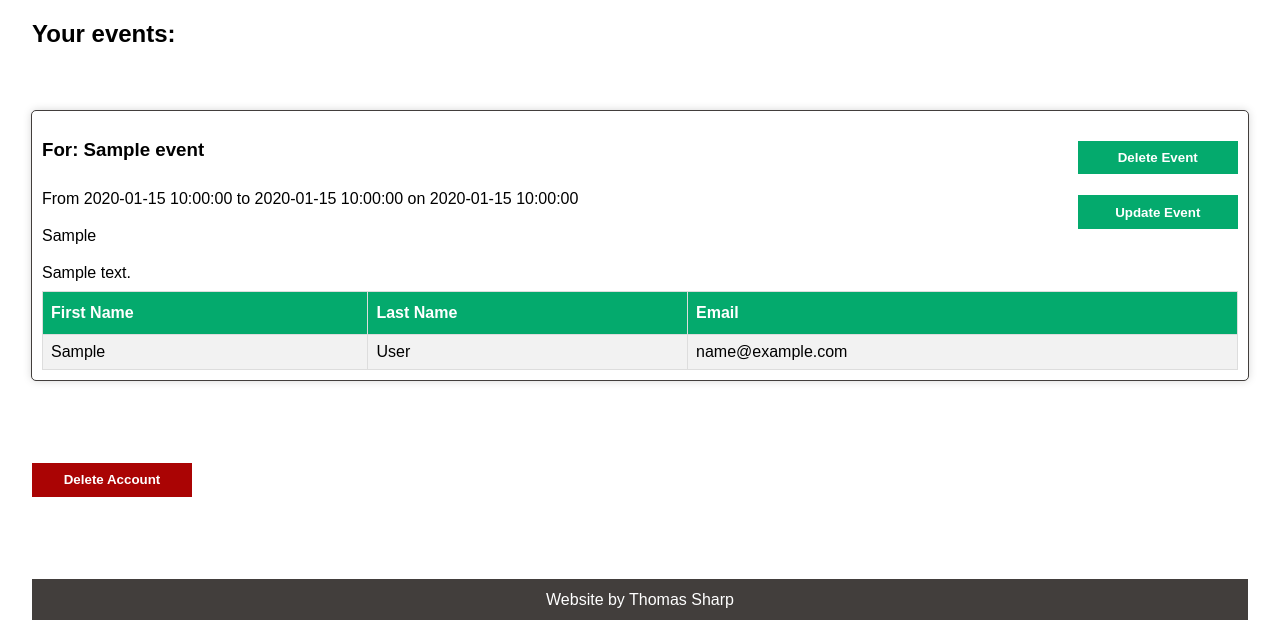
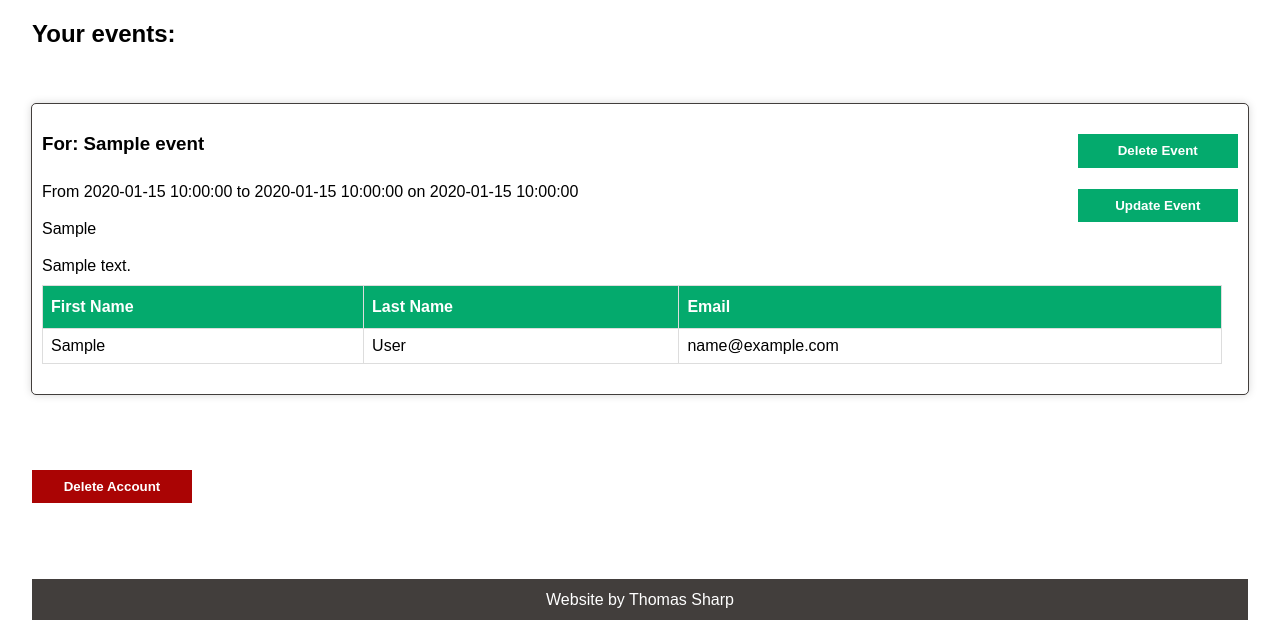
Before and after one commit to looking-sharp/Event-Tracker, a Flask app: template templates/userHome.html in a window 1280 px wide. Shown: the part 163-783 px from the top of the page. Run offline with Flask 3, Linux system fonts and the light colour scheme; the template is opened without the code that fills it: most values are stand-ins (such as "Sample title", 1, 10 or a date in 2020); parts of the project's set-up code (start-up, migrations or seed data) failed here and were passed over.

Commit message:
Styling updated for chrome

```diff
--- a/static/scripts/userHome.js
+++ b/static/scripts/userHome.js
@@ -1,3 +1,11 @@
 document.querySelectorAll("td").forEach(td => {
   td.setAttribute("title", td.textContent);
 });
+
+const divs = document.getElementsByClassName("rsvp-table-div");
+
+Array.from(divs).forEach(div => {
+  if (!div.querySelector("table")) {
+    div.style.overflowY = "hidden";
+  }
+});
--- a/static/styles/form.css
+++ b/static/styles/form.css
@@ -58,7 +58,7 @@ input[type=checkbox], input[type=radio] {
 
 .icons svg {
   position: relative;
-  left:483px;
+  left:555px;
   top:7px;
   width:25px;
   height:auto;
@@ -71,7 +71,7 @@ input[type=checkbox], input[type=radio] {
 
 .icons2 svg {
   position: relative;
-  left:483px;
+  left:555px;
   top:7px;
   width:25px;
   height:auto;
--- a/static/styles/index.css
+++ b/static/styles/index.css
@@ -13,8 +13,13 @@ td, th {
   border: 1px solid #ddd;
   padding: 8px;
   max-width: 200px;
-  overflow: auto;
+  overflow: hidden;
   text-overflow: ellipsis;
+}
+
+th {
+  position: sticky;
+  top: -1px;
 }
 
 tr:nth-child(even){background-color: #f2f2f2;}
@@ -111,7 +116,7 @@ table {
   display: block;
 }
 
-tbody {
+table {
   display: table;
   width: 99.9%;
 }
@@ -205,3 +210,12 @@ footer {
 #delete-account button:hover {
   background-color: #7e0606;
 }
+
+.rsvp-table-div {
+  display: block;
+  overflow: hidden;
+  overflow-y: scroll;
+  max-height: 225px;
+  margin-bottom: 20px;
+  scrollbar-gutter: stable;
+}
--- a/templates/userHome.html
+++ b/templates/userHome.html
@@ -52,13 +52,17 @@
                 {% endif %}
             </div>
         </div>
+        <div class="rsvp-table-div">
             {% if event["rsvps"]|length != 0 %}
             <table>
+                <thead>
                 <tr>
                     <th>First Name</th>
                     <th>Last Name</th>
                     <th>Email</th>
                 </tr>
+                </thead>
+                <tbody>
                 {% for person in event["rsvps"] %}
                 <tr>
                     <td>{{ person["firstName"] }} </td>
@@ -66,10 +70,12 @@
                     <td>{{ person["email"] }} </td>
                 </tr>
                 {% endfor %}
+                </tbody>
             </table>
             {% else %}
             <b>No one has RSVP'd for this event yet <br> Share the link above to recieve RSVP's</b>
             {% endif %}
+        </div>
     </div>
     {% endfor %}
     <form action='{{ url_for("delete_account", user_id=user_id) }}' method="POST" id="delete-account">
```
Lines whose indentation alone changed are shown as unchanged.
